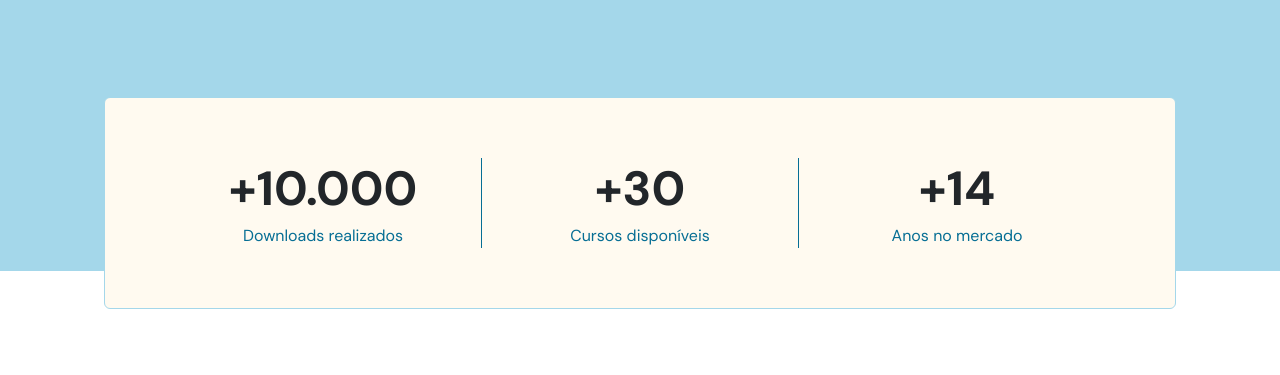
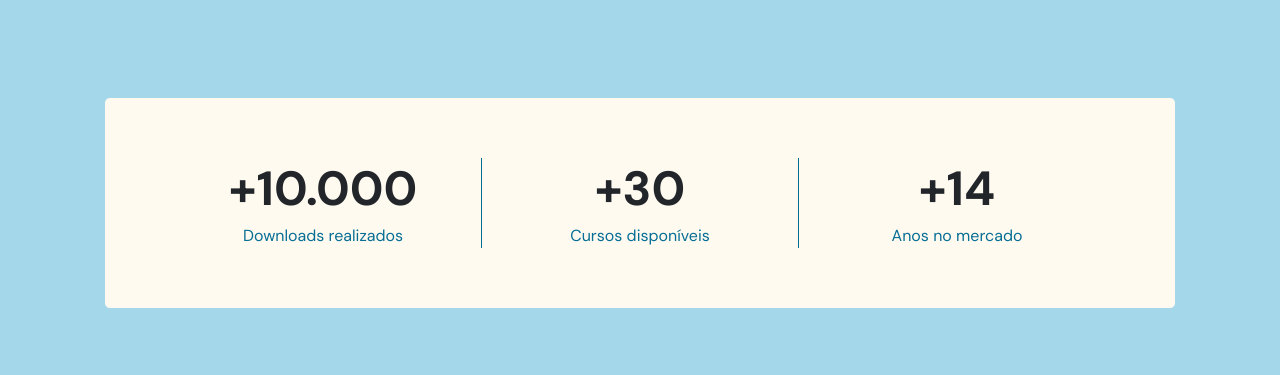
Before and after one commit to euelvisoliveira/Cisco-Packet-Tracer, a plain HTML site: page index.html in a window 1280 px wide. Shown: the part 425-800 px from the top of the page. Drawn offline with nearby package versions, Linux system fonts and the light colour scheme.

Commit message:
alteração final

```diff
--- a/style.css
+++ b/style.css
@@ -302,7 +302,7 @@ body.menu-expanded button path {
   padding-top: calc(4.1rem + var(--nav-heigth));
 }
 
-#home::before {
+/* #home::before {
   content: '';
   width: 100%;
   height: calc(76% + var(--nav-heigth));
@@ -310,9 +310,11 @@ body.menu-expanded button path {
   display: block;
 
   position: absolute; /* */
-  top: 0;
+/* top: 0;
   left: 0;
   z-index: -1; /* serve para colocar no fundo*/
+#home {
+  background: var(--bran-ligth);
 }
 
 #home .button {
@@ -781,6 +783,7 @@ footer p {
   border-radius: 0.6rem;
   padding: 3rem;
   margin: 5rem 3rem 0;
+  font-size: 1.7rem;
 
   font-weight: 400;
   line-height: 150%;
```
